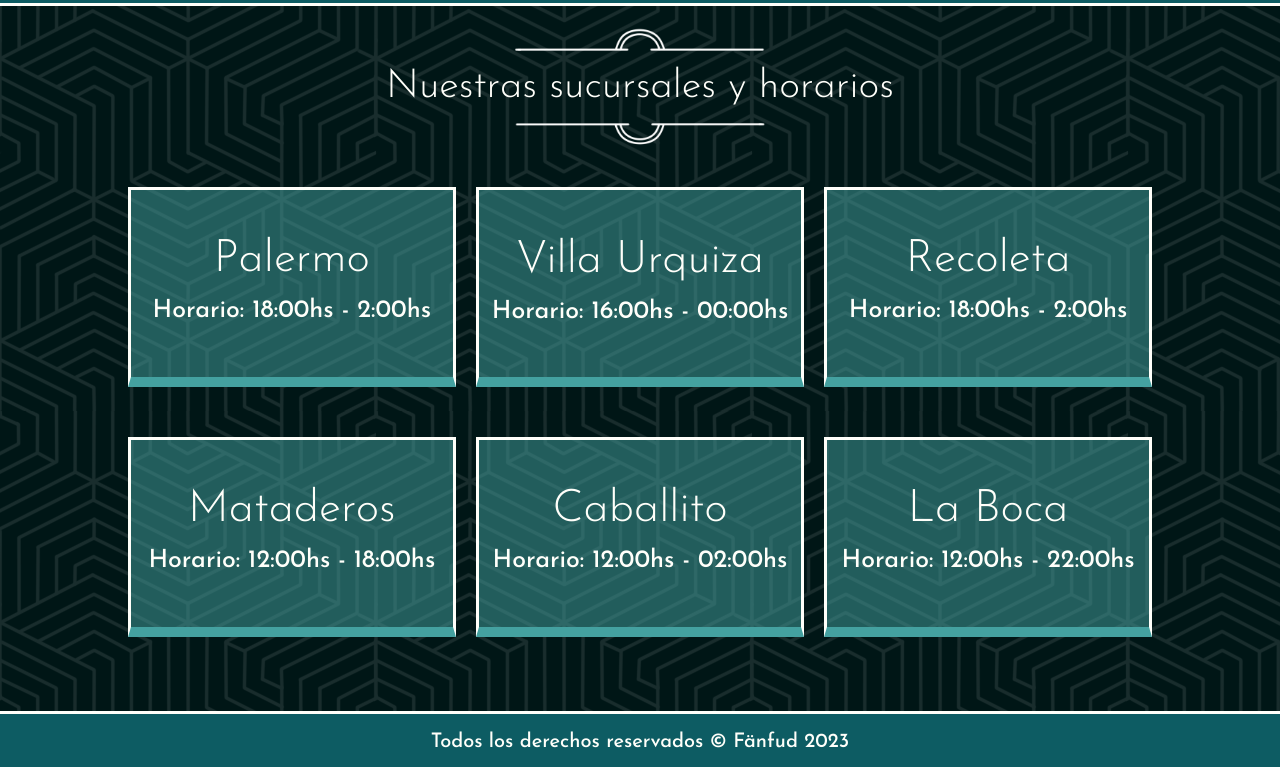
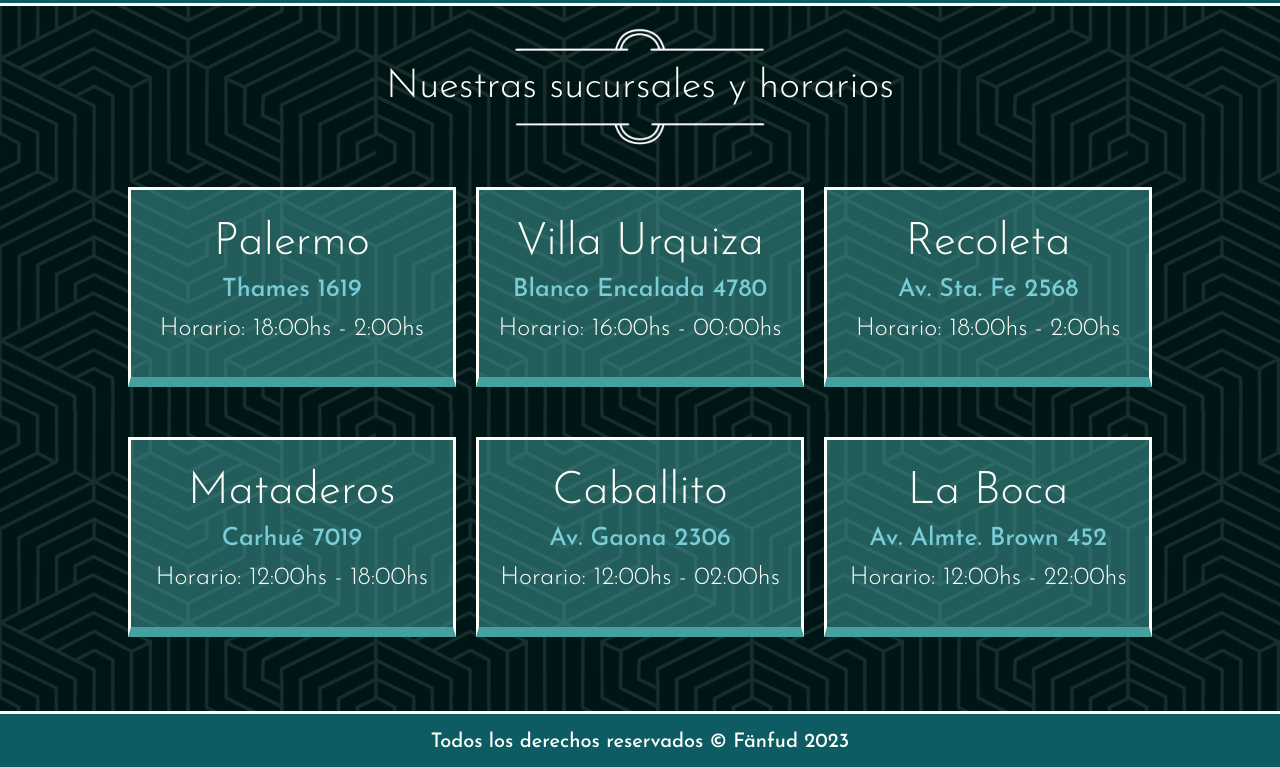
Before and after one commit to SofiHerdol/Fanfud-3ra-Entrega-SofiaHeredia, a plain HTML site: page pages/branches.html in a window 1280 px wide. Shown: the part 153-920 px from the top of the page. Drawn offline with nearby package versions, Linux system fonts and the light colour scheme.

Commit message:
Commit Details

```diff
--- a/css/styles.css
+++ b/css/styles.css
@@ -274,8 +274,14 @@ ul.custom-dropdown {
         margin-top: 2%;
     }
 
+    .branches h3 {
+        font-size: 2.5rem;
+        color: #78CDD7;
+    }
+
     .branches p {
         font-size: 2rem;
+        font-weight: 300;
     }
 
     .branch {
--- a/pages/branches.html
+++ b/pages/branches.html
@@ -54,36 +54,42 @@
         <div class="branch">
             <div class="branch-content">
                 <h2>Palermo</h2>
+                <h3>Thames 1619</h3>
                 <p>Horario: 18:00hs - 2:00hs</p>
             </div>
         </div>
         <div class="branch">
             <div class="branch-content">
                 <h2>Villa Urquiza</h2>
+                <h3>Blanco Encalada 4780</h3>
                 <p>Horario: 16:00hs - 00:00hs</p>
             </div>
         </div>
         <div class="branch">
             <div class="branch-content">
                 <h2>Recoleta</h2>
+                <h3>Av. Sta. Fe 2568</h3>
                 <p>Horario: 18:00hs - 2:00hs</p>
             </div>
         </div>
         <div class="branch">
             <div class="branch-content">
                 <h2>Mataderos</h2>
+                <h3>Carhué 7019</h3>
                 <p>Horario: 12:00hs - 18:00hs</p>
             </div>
         </div>
         <div class="branch">
             <div class="branch-content">
                 <h2>Caballito</h2>
+                <h3>Av. Gaona 2306</h3>
                 <p>Horario: 12:00hs - 02:00hs</p>
             </div>
         </div>
         <div class="branch">
             <div class="branch-content">
                 <h2>La Boca</h2>
+                <h3>Av. Almte. Brown 452</h3>
                 <p>Horario: 12:00hs - 22:00hs</p>
             </div>
         </div>
```
